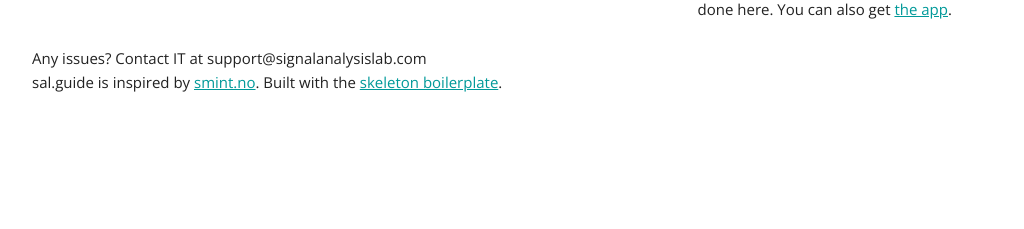
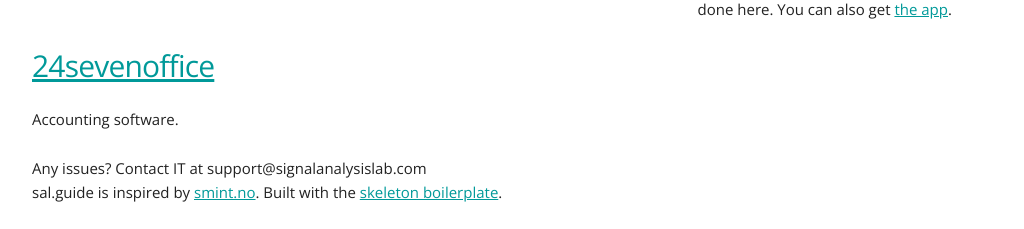
Before and after one commit to SignalAnalysisLab/signalanalysislab.github.io, a plain HTML site: page index.html in a window 1280 px wide. Shown: the part 740-969 px from the top of the page, without its empty margins (128-1152 px from the left). Before the commit the page ends 859 px from the top, so only its background shows below. Drawn offline with nearby package versions, Linux system fonts and the light colour scheme.

Commit message:
Add 24sevenoffice to landing page

```diff
--- a/index.html
+++ b/index.html
@@ -76,6 +76,14 @@
 	</div>
 	</div>
 
+	<!-- THIRD ROW -->
+	<div class="row">
+		<div class="four columns">
+			<h4><a href="https://app.24sevenoffice.com/login/">24sevenoffice</a></h4>
+			<p> Accounting software.
+		</div>
+	</div>
+
 
 	<!-- THIRD ROW -->
 
@@ -97,7 +105,7 @@
         <h4 id="coming-soon">Docs</h4>
         <p> Coming soon. The documentation for the code. Our Continuous Integration pipeline uses Sphinx to automatically generate this. Is also available to select external customers.
       </div>
-    </div> -->
+	</div> -->
 
     <!-- FOOTER -->
     <div class="row">
```
